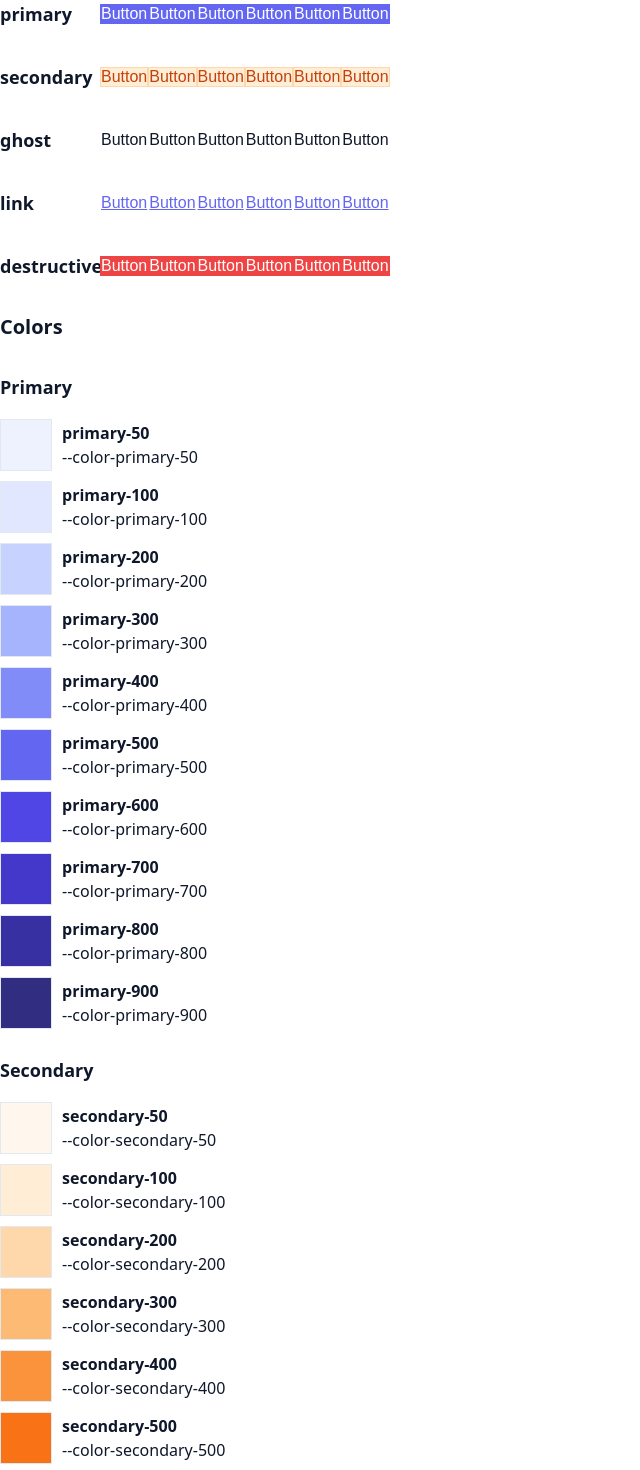
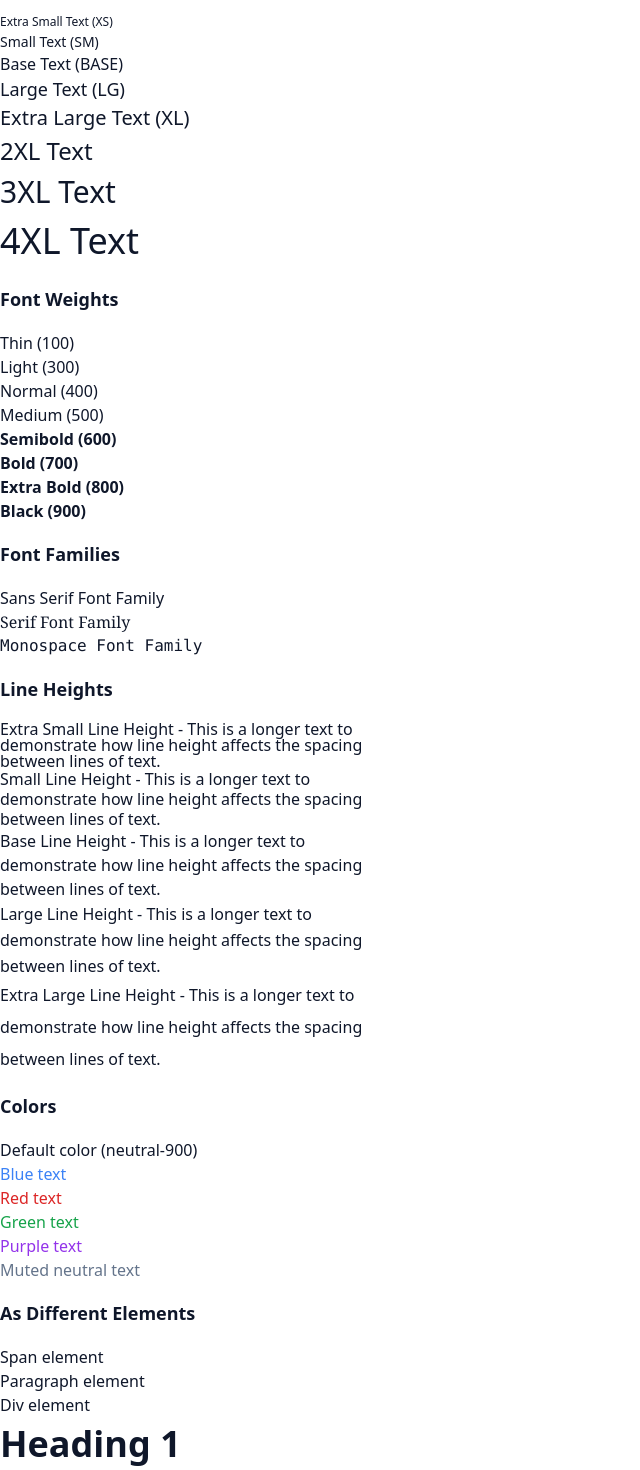
Before and after one commit to supreeth-kashyap/pada, a React (Vite) app: page / in a window 1280 px wide. Shown: the part 1820-3290 px from the top of the page, without its empty margins (0-640 px from the left). Built offline with nearby package versions, Linux system fonts and the light colour scheme.

Commit message:
Text component update

```diff
--- /dev/null
+++ b/src/components/Text/Text.css
@@ -0,0 +1,132 @@
+.text {
+  margin: 0;
+  padding: 0;
+}
+
+/* Sizes */
+.text--xs {
+  font-size: var(--font-size-xs);
+}
+
+.text--sm {
+  font-size: var(--font-size-sm);
+}
+
+.text--base {
+  font-size: var(--font-size-base);
+}
+
+.text--lg {
+  font-size: var(--font-size-lg);
+}
+
+.text--xl {
+  font-size: var(--font-size-xl);
+}
+
+.text--2xl {
+  font-size: var(--font-size-2xl);
+}
+
+.text--3xl {
+  font-size: var(--font-size-3xl);
+}
+
+.text--4xl {
+  font-size: var(--font-size-4xl);
+}
+
+.text--5xl {
+  font-size: var(--font-size-5xl);
+}
+
+.text--6xl {
+  font-size: var(--font-size-6xl);
+}
+
+.text--7xl {
+  font-size: var(--font-size-7xl);
+}
+
+.text--8xl {
+  font-size: var(--font-size-8xl);
+}
+
+.text--9xl {
+  font-size: var(--font-size-9xl);
+}
+
+/* Font Weights */
+.text--weight-100 {
+  font-weight: 100;
+}
+
+.text--weight-200 {
+  font-weight: 200;
+}
+
+.text--weight-300 {
+  font-weight: 300;
+}
+
+.text--weight-400 {
+  font-weight: 400;
+}
+
+.text--weight-500 {
+  font-weight: 500;
+}
+
+.text--weight-600 {
+  font-weight: 600;
+}
+
+.text--weight-700 {
+  font-weight: 700;
+}
+
+.text--weight-800 {
+  font-weight: 800;
+}
+
+.text--weight-900 {
+  font-weight: 900;
+}
+
+/* Font Families */
+.text--family-sans {
+  font-family: var(--font-family-sans);
+}
+
+.text--family-serif {
+  font-family: var(--font-family-serif);
+}
+
+.text--family-mono {
+  font-family: var(--font-family-mono);
+}
+
+/* Line Heights */
+.text--line-height-xs {
+  line-height: var(--line-height-xs);
+}
+
+.text--line-height-sm {
+  line-height: var(--line-height-sm);
+}
+
+.text--line-height-base {
+  line-height: var(--line-height-base);
+}
+
+.text--line-height-lg {
+  line-height: var(--line-height-lg);
+}
+
+.text--line-height-xl {
+  line-height: var(--line-height-xl);
+}
+
+.text--line-height-2xl {
+  line-height: var(--line-height-2xl);
+}
--- /dev/null
+++ b/src/components/Text/Text.tsx
@@ -0,0 +1,46 @@
+import React from 'react';
+import './Text.css';
+import { TextSize, TextWeight, TextFamily, TextLineHeight } from './helpers';
+
+export interface TextProps extends React.HTMLAttributes<HTMLSpanElement> {
+  children: React.ReactNode;
+  size?: TextSize;
+  weight?: TextWeight;
+  family?: TextFamily;
+  lineHeight?: TextLineHeight;
+  color?: string;
+  as?: 'span' | 'p' | 'div' | 'h1' | 'h2' | 'h3' | 'h4' | 'h5' | 'h6';
+}
+
+export const Text: React.FC<TextProps> = ({
+  children,
+  size = TextSize.BASE,
+  weight = TextWeight.NORMAL,
+  family,
+  lineHeight = TextLineHeight.BASE,
+  color = 'var(--color-neutral-900)',
+  as = 'span',
+  className = '',
+  style,
+  ...props
+}) => {
+  const Component = as;
+  const classes = [
+    'text',
+    `text--${size}`,
+    `text--weight-${weight}`,
+    family && `text--family-${family}`,
+    `text--line-height-${lineHeight}`,
+    className
+  ].filter(Boolean).join(' ');
+
+  return (
+    <Component
+      className={classes}
+      style={{ color, ...style }}
+      {...props}
+    >
+      {children}
+    </Component>
+  );
+};
--- /dev/null
+++ b/src/components/Text/helpers.ts
@@ -0,0 +1,50 @@
+export const TextSize = {
+  XS: 'xs',
+  SM: 'sm',
+  BASE: 'base',
+  LG: 'lg',
+  XL: 'xl',
+  '2XL': '2xl',
+  '3XL': '3xl',
+  '4XL': '4xl',
+  '5XL': '5xl',
+  '6XL': '6xl',
+  '7XL': '7xl',
+  '8XL': '8xl',
+  '9XL': '9xl',
+} as const;
+
+export type TextSize = typeof TextSize[keyof typeof TextSize];
+
+export const TextWeight = {
+  THIN: '100',
+  EXTRALIGHT: '200',
+  LIGHT: '300',
+  NORMAL: '400',
+  MEDIUM: '500',
+  SEMIBOLD: '600',
+  BOLD: '700',
+  EXTRABOLD: '800',
+  BLACK: '900',
+} as const;
+
+export type TextWeight = typeof TextWeight[keyof typeof TextWeight];
+
+export const TextFamily = {
+  SANS: 'sans',
+  SERIF: 'serif',
+  MONO: 'mono',
+} as const;
+
+export type TextFamily = typeof TextFamily[keyof typeof TextFamily];
+
+export const TextLineHeight = {
+  XS: 'xs',
+  SM: 'sm',
+  BASE: 'base',
+  LG: 'lg',
+  XL: 'xl',
+  '2XL': '2xl',
+} as const;
+
+export type TextLineHeight = typeof TextLineHeight[keyof typeof TextLineHeight];
--- /dev/null
+++ b/src/components/Text/index.ts
@@ -0,0 +1,2 @@
+export * from './Text';
+export * from './helpers';
--- a/src/demo/App.tsx
+++ b/src/demo/App.tsx
@@ -13,6 +13,7 @@ import { Select } from '../components/Select';
 import { Tooltip } from '../components/Tooltip';
 import { Progress } from '../components/Progress';
 import { Icon, type IconSize, type IconColor, type IconVariant } from '../components/Icon';
+import { Text, TextSize, TextWeight, TextFamily, TextLineHeight } from '../components/Text';
 
 const App = () => {
   const [theme, setTheme] = useState<string | null>(null);
@@ -208,6 +209,96 @@ const App = () => {
         ))}
       </div>
 
+      <h2>Text</h2>
+      <div style={{ display: 'flex', flexDirection: 'column', gap: 'var(--space-6)' }}>
+        <div>
+          <h3>Text Sizes</h3>
+          <div style={{ display: 'flex', flexDirection: 'column', gap: 'var(--space-2)' }}>
+            <Text size={TextSize.XS}>Extra Small Text (XS)</Text>
+            <Text size={TextSize.SM}>Small Text (SM)</Text>
+            <Text size={TextSize.BASE}>Base Text (BASE)</Text>
+            <Text size={TextSize.LG}>Large Text (LG)</Text>
+            <Text size={TextSize.XL}>Extra Large Text (XL)</Text>
+            <Text size={TextSize['2XL']}>2XL Text</Text>
+            <Text size={TextSize['3XL']}>3XL Text</Text>
+            <Text size={TextSize['4XL']}>4XL Text</Text>
+          </div>
+        </div>
+
+        <div>
+          <h3>Font Weights</h3>
+          <div style={{ display: 'flex', flexDirection: 'column', gap: 'var(--space-2)' }}>
+            <Text weight={TextWeight.THIN}>Thin (100)</Text>
+            <Text weight={TextWeight.LIGHT}>Light (300)</Text>
+            <Text weight={TextWeight.NORMAL}>Normal (400)</Text>
+            <Text weight={TextWeight.MEDIUM}>Medium (500)</Text>
+            <Text weight={TextWeight.SEMIBOLD}>Semibold (600)</Text>
+            <Text weight={TextWeight.BOLD}>Bold (700)</Text>
+            <Text weight={TextWeight.EXTRABOLD}>Extra Bold (800)</Text>
+            <Text weight={TextWeight.BLACK}>Black (900)</Text>
+          </div>
+        </div>
+
+        <div>
+          <h3>Font Families</h3>
+          <div style={{ display: 'flex', flexDirection: 'column', gap: 'var(--space-2)' }}>
+            <Text family={TextFamily.SANS}>Sans Serif Font Family</Text>
+            <Text family={TextFamily.SERIF}>Serif Font Family</Text>
+            <Text family={TextFamily.MONO}>Monospace Font Family</Text>
+          </div>
+        </div>
+
+        <div>
+          <h3>Line Heights</h3>
+          <div style={{ display: 'flex', flexDirection: 'column', gap: 'var(--space-2)', maxWidth: '400px' }}>
+            <Text lineHeight={TextLineHeight.XS}>Extra Small Line Height - This is a longer text to demonstrate how line height affects the spacing between lines of text.</Text>
+            <Text lineHeight={TextLineHeight.SM}>Small Line Height - This is a longer text to demonstrate how line height affects the spacing between lines of text.</Text>
+            <Text lineHeight={TextLineHeight.BASE}>Base Line Height - This is a longer text to demonstrate how line height affects the spacing between lines of text.</Text>
+            <Text lineHeight={TextLineHeight.LG}>Large Line Height - This is a longer text to demonstrate how line height affects the spacing between lines of text.</Text>
+            <Text lineHeight={TextLineHeight.XL}>Extra Large Line Height - This is a longer text to demonstrate how line height affects the spacing between lines of text.</Text>
+          </div>
+        </div>
+
+        <div>
+          <h3>Colors</h3>
+          <div style={{ display: 'flex', flexDirection: 'column', gap: 'var(--space-2)' }}>
+            <Text>Default color (neutral-900)</Text>
+            <Text color="var(--color-blue-500)">Blue text</Text>
+            <Text color="var(--color-red-600)">Red text</Text>
+            <Text color="var(--color-green-600)">Green text</Text>
+            <Text color="var(--color-purple-600)">Purple text</Text>
+            <Text color="var(--color-neutral-500)">Muted neutral text</Text>
+          </div>
+        </div>
+
+        <div>
+          <h3>As Different Elements</h3>
+          <div style={{ display: 'flex', flexDirection: 'column', gap: 'var(--space-2)' }}>
+            <Text as="span">Span element</Text>
+            <Text as="p">Paragraph element</Text>
+            <Text as="div">Div element</Text>
+            <Text as="h1" size={TextSize['4XL']} weight={TextWeight.BOLD}>Heading 1</Text>
+            <Text as="h2" size={TextSize['3XL']} weight={TextWeight.BOLD}>Heading 2</Text>
+            <Text as="h3" size={TextSize['2XL']} weight={TextWeight.SEMIBOLD}>Heading 3</Text>
+          </div>
+        </div>
+
+        <div>
+          <h3>Combined Examples</h3>
+          <div style={{ display: 'flex', flexDirection: 'column', gap: 'var(--space-4)' }}>
+            <Text size={TextSize.LG} weight={TextWeight.BOLD} color="var(--color-blue-600)">
+              Large, Bold, Blue Text
+            </Text>
+            <Text size={TextSize.XL} weight={TextWeight.SEMIBOLD} family={TextFamily.MONO} color="var(--color-purple-600)">
+              XL, Semibold, Monospace, Purple Text
+            </Text>
+            <Text as="h2" size={TextSize['3XL']} weight={TextWeight.BOLD} lineHeight={TextLineHeight.LG} color="var(--color-green-700)">
+              Heading with Custom Line Height
+            </Text>
+          </div>
+        </div>
+      </div>
+
       <h2>Buttons</h2>
         <div style={{ display: 'flex', flexDirection: 'column', gap: 'var(--space-4)'}}>
             {buttonVariants.map(variant => (
```
